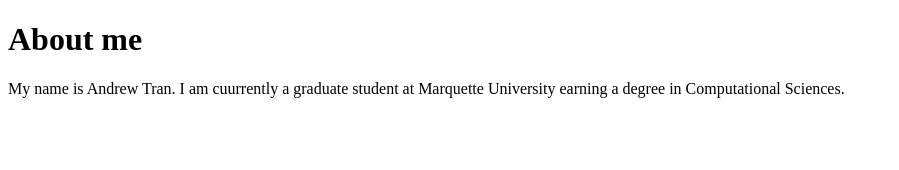
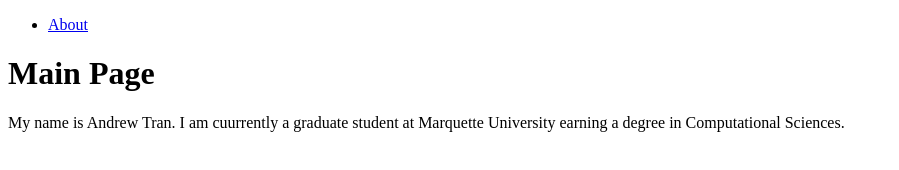
Before and after one commit to TranAndrew/TranAndrew.github.io, a plain HTML site: page index.html in a window 1280 px wide. Shown: the whole page, without its empty margins (0-899 px from the left). Drawn offline with Linux system fonts and the light colour scheme.

Commit message:
Adding HTML5
Added come html 5 stuff from W3 Schools site

```diff
--- a/index.html
+++ b/index.html
@@ -1,10 +1,27 @@
 <!DOCTYPE html>
-<html>
+<html lang="en">
+
+<head>
+        <meta charset=”utf-8”>
+        <title>Andrew Tran's Website</title>
+        <meta name=”description” content=”Andrew Tran's Website”>
+        <meta name=”author” content=”Andrew Tran”>
+        <link rel=”stylesheet” href=”style.css”>
+</head>
+
 <body>
 
-<title> Andrew Tran's Website </title>
-<h1> About me </h1>
-<p> My name is Andrew Tran. I am cuurrently a graduate student at Marquette University earning a degree in Computational Sciences.</p>
+	<div id="wrapper">
+		<header class="main_healine">
+			<nav>
+				<ul>
+					<li><a href="#">About</a></li>
+				</ul>
+			</nav>
+				<h1>Main Page</h1>
+		</header>
+
+	<p> My name is Andrew Tran. I am cuurrently a graduate student at Marquette University earning a degree in Computational Sciences.</p>
 
 </body>
 </html>
```
